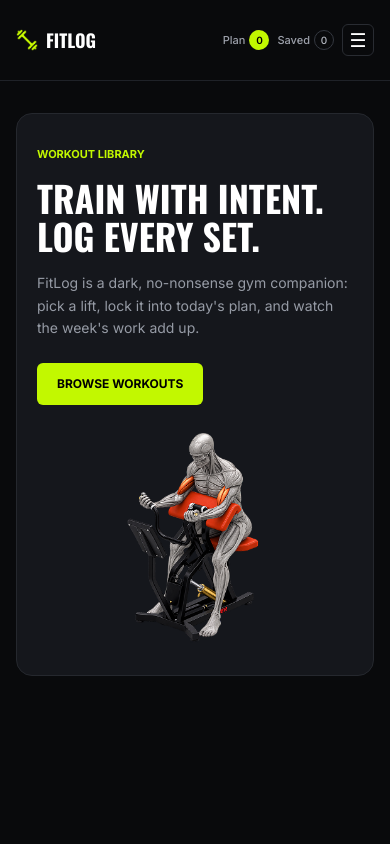
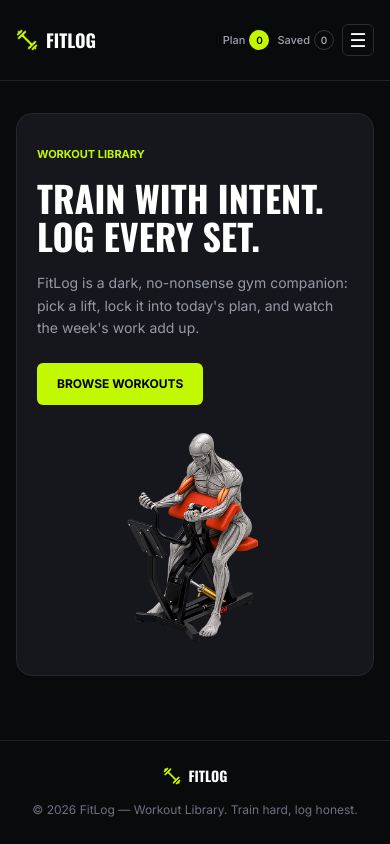
Before and after one commit to tasfiaanam27/fit-log, a Next.js app: page / in a window 390 px wide. Built offline with nearby package versions, Linux system fonts and the light colour scheme.

Commit message:
Added responsive footer section

```diff
--- a/src/app/page.tsx
+++ b/src/app/page.tsx
@@ -1,5 +1,6 @@
 import Navbar from "@/components/Navbar";
 import Hero from "@/components/Hero";
+import Footer from "@/components/Footer";
 
 const HomePage = () => {
   return (
@@ -7,7 +8,7 @@ const HomePage = () => {
       <Navbar />
       <Hero />
 
-      <section id="library"></section>
+      <Footer />
     </main>
   );
 };
--- /dev/null
+++ b/src/components/Footer.tsx
@@ -0,0 +1,32 @@
+import Image from "next/image";
+import Link from "next/link";
+
+const Footer = () => {
+  return (
+    <footer className="mt-16 w-full border-t border-[#1f2228] bg-[#090a0c]">
+      <div className="mx-auto flex min-h-[101px] w-full max-w-[1280px] flex-col items-center justify-center gap-4 px-4 py-6 sm:px-6 md:flex-row md:justify-between md:px-10 md:py-0">
+
+        <Link href="/" className="flex items-center gap-2">
+          <Image
+            src="/logo.png"
+            alt="FitLog logo"
+            width={18}
+            height={18}
+            className="h-[18px] w-[18px] object-contain"
+          />
+
+          <span className="font-oswald text-[14px] font-bold text-white">
+            FITLOG
+          </span>
+        </Link>
+
+        <p className="text-center text-[12px] font-normal leading-4 text-[#6B7280] md:text-right">
+          © 2026 FitLog — Workout Library. Train hard, log honest.
+        </p>
+
+      </div>
+    </footer>
+  );
+};
+
+export default Footer;
```
